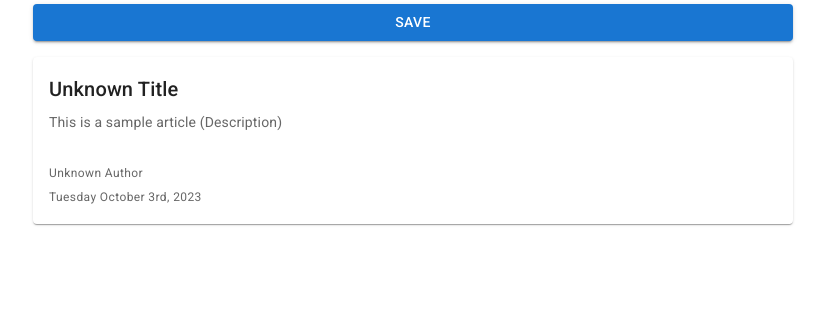
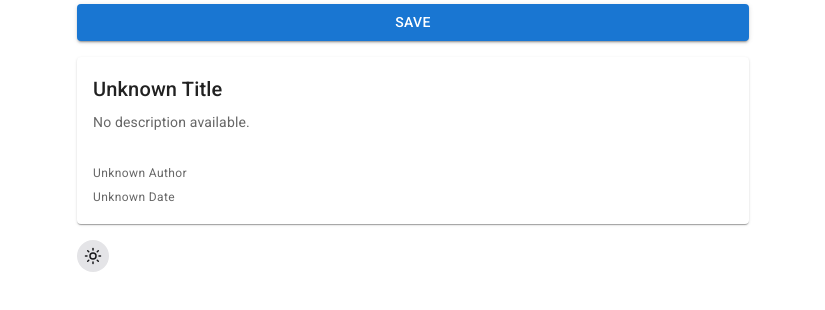
Before and after one commit to Cat-Div7/News-App, a React (Vite) app: page / in a window 1280 px wide. Shown: the top 310 px of the page, without its empty margins (227-1052 px from the left). Built offline with nearby package versions, Linux system fonts and the light colour scheme.

Commit message:
Created theme switcher

```diff
--- a/package.json
+++ b/package.json
@@ -17,6 +17,7 @@
     "@mui/material": "^7.3.6",
     "@tailwindcss/vite": "^4.1.18",
     "lodash": "^4.17.21",
+    "lucide-react": "^0.563.0",
     "react": "^19.2.0",
     "react-dom": "^19.2.0",
     "tailwindcss": "^4.1.18"
--- a/src/App.jsx
+++ b/src/App.jsx
@@ -1,14 +1,18 @@
 import Button from "@mui/material/Button";
-import { NewsArticle } from "@components";
+import { NewsArticle, NewsFeed, ThemeSwitcher } from "@components";
 
 function App() {
   return (
-    <>
-      <div className="m-1 flex justify-center flex-col">
+    <div className="min-h-screen bg-white transition-colors dark:bg-black">
+      <div className="m-1 mx-auto flex max-w-2xl flex-col justify-center">
         <Button variant="contained">Save</Button>
-        <NewsArticle/>
+        <NewsFeed>
+          <NewsArticle />
+        </NewsFeed>
+
+        <ThemeSwitcher />
       </div>
-    </>
+    </div>
   );
 }
 
--- a/src/components/NewsArticle.jsx
+++ b/src/components/NewsArticle.jsx
@@ -30,7 +30,7 @@ export function NewsArticle(props) {
             {title || "Unknown Title"}
           </Typography>
           <Typography variant="body2" color="textSecondary">
-            This is a sample article (Description)
+            {description || "No description available."}
           </Typography>
         </CardContent>
       </CardActionArea>
@@ -40,7 +40,7 @@ export function NewsArticle(props) {
           {author || "Unknown Author"}
         </Typography>
         <Typography variant="caption" color="textSecondary">
-          Tuesday October 3rd, 2023
+          {puplishedAt || "Unknown Date"}
         </Typography>
       </Box>
     </StyledCard>
--- /dev/null
+++ b/src/components/NewsFeed.jsx
@@ -0,0 +1,3 @@
+export function NewsFeed({ children }) {
+  return <div className="flex flex-col gap-1">{children}</div>;
+}
--- a/src/components/index.js
+++ b/src/components/index.js
@@ -1 +1,3 @@
-export * from './NewsArticle'
+export * from "./NewsArticle";
+export * from "./NewsFeed";
+export * from "./ui/ThemeSwitcher";
--- /dev/null
+++ b/src/components/ui/ThemeSwitcher.jsx
@@ -0,0 +1,73 @@
+import { Moon, Sun } from "lucide-react";
+import { useTheme } from "@context";
+import { useRef } from "react";
+import { flushSync } from "react-dom";
+
+export function ThemeSwitcher() {
+  const { theme, toggleTheme } = useTheme();
+  const buttonRef = useRef(null);
+  const isDark = theme === "dark";
+
+  function handleToggle() {
+    const { left, top, width, height } =
+      buttonRef.current.getBoundingClientRect();
+    const x = left + width / 2;
+    const y = top + height / 2;
+
+    const maxRadius = Math.hypot(
+      Math.max(x, window.innerWidth - x),
+      Math.max(y, window.innerHeight - y),
+    );
+
+    if (!document.startViewTransition) {
+      toggleTheme();
+      return;
+    }
+
+    document
+      .startViewTransition(() => {
+        flushSync(() => {
+          toggleTheme();
+        });
+      })
+      .ready.then(() => {
+        document.documentElement.animate(
+          {
+            clipPath: [
+              `circle(0px at ${x}px ${y}px)`,
+              `circle(${maxRadius}px at ${x}px ${y}px)`,
+            ],
+          },
+          {
+            duration: 500,
+            easing: "ease-in-out",
+            pseudoElement: "::view-transition-new(root)",
+          },
+        );
+      });
+  }
+
+  return (
+    <>
+      <button
+        ref={buttonRef}
+        onClick={handleToggle}
+        className="relative flex h-8 w-8 cursor-pointer items-center justify-center rounded-full bg-zinc-200 text-zinc-900 transition-colors duration-300 hover:bg-zinc-300 dark:bg-zinc-800 dark:text-zinc-100 dark:hover:bg-zinc-700"
+      >
+        {isDark ? <Moon size={18} /> : <Sun size={18} />}
+      </button>
+
+      <style
+        dangerouslySetInnerHTML={{
+          __html: `
+            ::view-transition-old(root),
+            ::view-transition-new(root) {
+              animation: none;
+              mix-blend-mode: normal;
+            }
+          `,
+        }}
+      />
+    </>
+  );
+}
--- /dev/null
+++ b/src/context/ThemeProvider.jsx
@@ -0,0 +1,28 @@
+import { createContext, useContext, useEffect, useState } from "react";
+
+const ThemeContext = createContext();
+
+export function ThemeProvider({ children }) {
+  const [theme, setTheme] = useState(() => {
+    const saved = localStorage.getItem("theme");
+    return saved || "light";
+  });
+
+  useEffect(() => {
+    document.documentElement.classList.toggle("dark", theme === "dark");
+    localStorage.setItem("theme", theme);
+  }, [theme]);
+
+  const toggleTheme = () =>
+    setTheme((prev) => (prev === "light" ? "dark" : "light"));
+
+  return (
+    <ThemeContext.Provider value={{ theme, toggleTheme }}>
+      {children}
+    </ThemeContext.Provider>
+  );
+}
+
+export function useTheme() {
+  return useContext(ThemeContext);
+}
--- /dev/null
+++ b/src/context/index.js
@@ -0,0 +1 @@
+export * from "./ThemeProvider";
--- a/src/index.css
+++ b/src/index.css
@@ -1,4 +1,6 @@
 @import "tailwindcss";
+
+@custom-variant dark (&:where(.dark, .dark *));
 
 :root {
   font-family: system-ui, Avenir, Helvetica, Arial, sans-serif;
@@ -6,8 +8,18 @@
   font-weight: 400;
 }
 
+* {
+  box-sizing: border-box;
+}
+
 body {
-  margin: 0 auto;
+  margin: 0;
   min-height: 100vh;
-  max-width: 768px;
+  /* max-width: 768px; */
+  background-color: white;
+  transition: background-color 0.3s ease;
 }
+
+html.dark body {
+  background-color: black;
+}
--- a/src/main.jsx
+++ b/src/main.jsx
@@ -1,14 +1,17 @@
-import { StrictMode } from 'react'
-import { createRoot } from 'react-dom/client'
-import '@fontsource/roboto/300.css';
-import '@fontsource/roboto/400.css';
-import '@fontsource/roboto/500.css';
-import '@fontsource/roboto/700.css';
-import './index.css'
-import App from './App.jsx'
+import { StrictMode } from "react";
+import { createRoot } from "react-dom/client";
+import "@fontsource/roboto/300.css";
+import "@fontsource/roboto/400.css";
+import "@fontsource/roboto/500.css";
+import "@fontsource/roboto/700.css";
+import "./index.css";
+import App from "./App.jsx";
+import { ThemeProvider } from "@context";
 
-createRoot(document.getElementById('root')).render(
+createRoot(document.getElementById("root")).render(
   <StrictMode>
-    <App />
+    <ThemeProvider>
+      <App />
+    </ThemeProvider>
   </StrictMode>,
-)
+);
--- a/tailwind.config.js
+++ b/tailwind.config.js
@@ -1,13 +1,7 @@
 /** @type {import('tailwindcss').Config} */
 export default {
-  // darkMode: "class",
-  content: ["./index.html", "./src/**/*.{js,ts,jsx,tsx}"],
-  theme: {
-    extend: {
-      fontFamily: {
-        // inter: ["Inter", "sans-serif"],
-      },
-    },
-  },
+  darkMode: "class",
+  content: ["./index.html", "./src/**/*.{js,jsx,ts,tsx}"],
+  theme: { extend: {} },
   plugins: [],
 };
```
Also changed, not shown: 1 other file (tests, documents, lock files or other folders).
